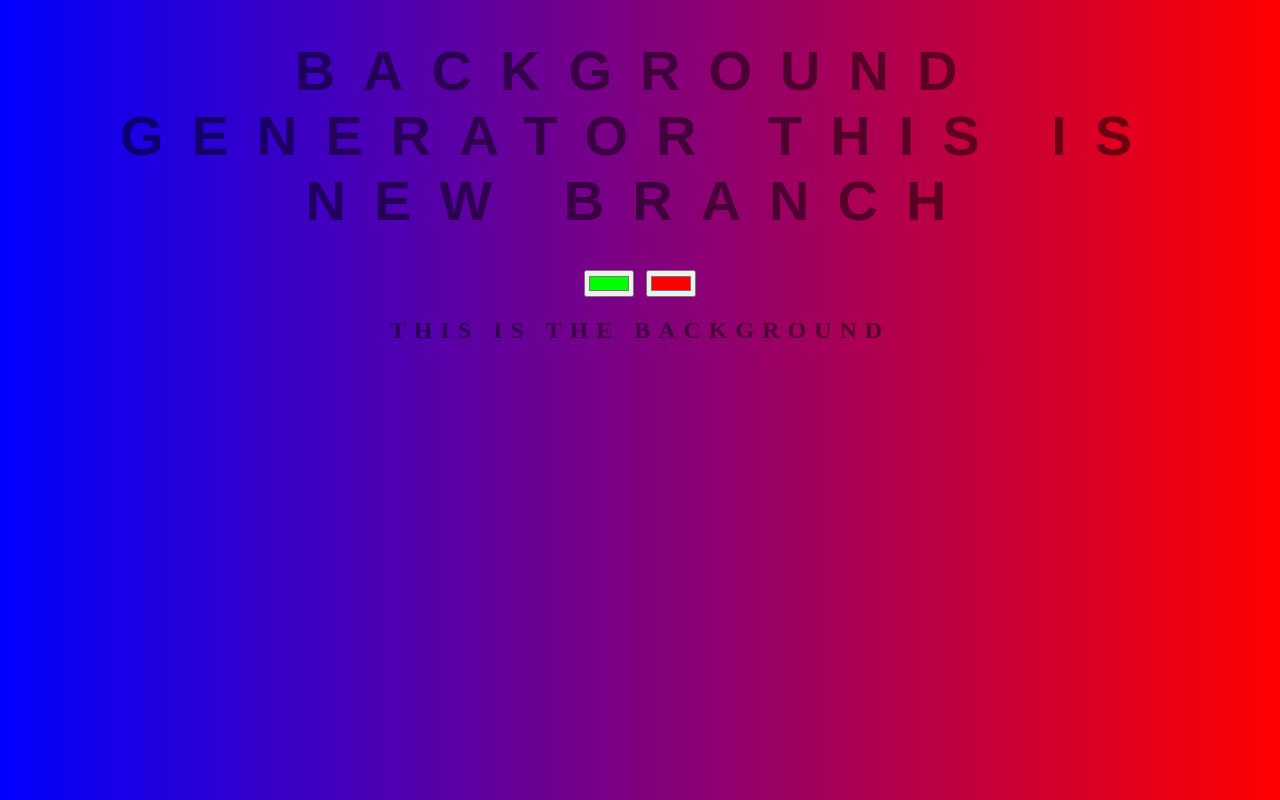
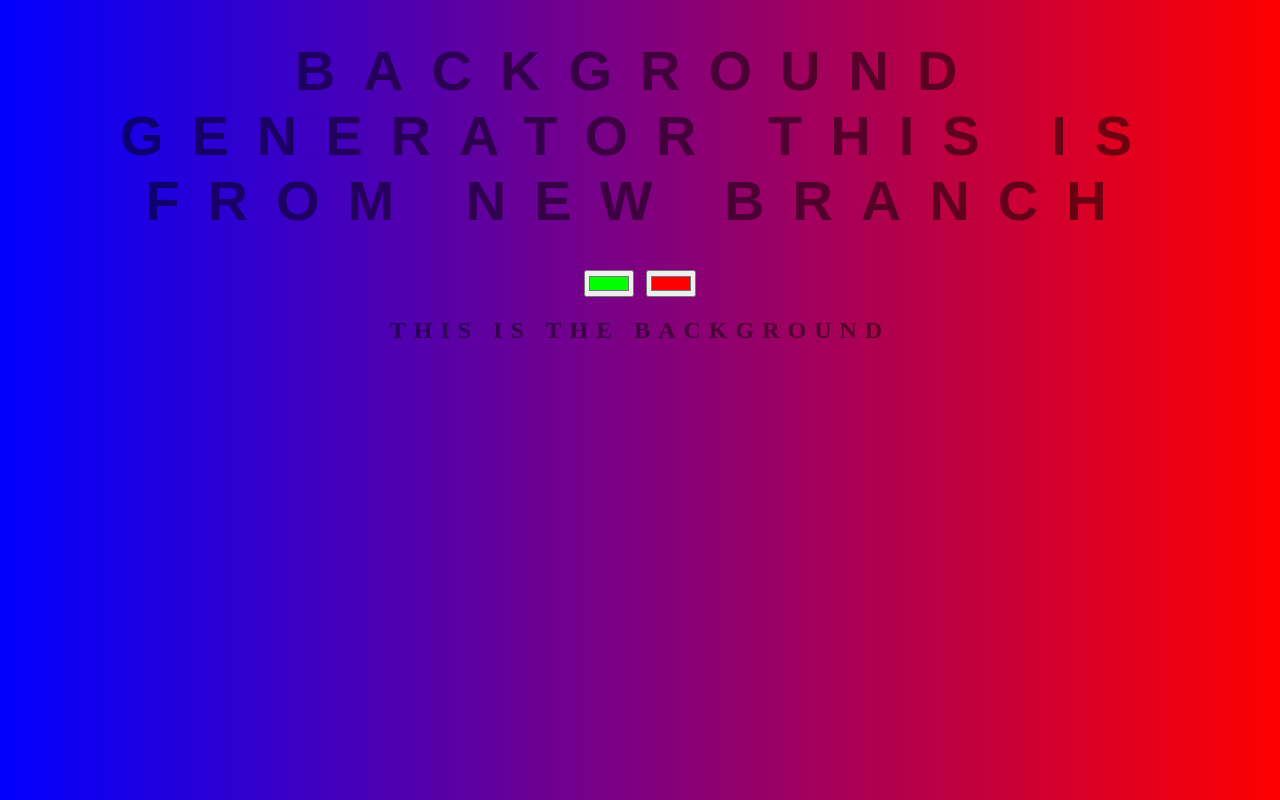
Before and after one commit to Naja17/background-generator, a plain HTML site: page index.html in a window 1280 px wide. Drawn offline with Linux system fonts and the light colour scheme.

Commit message:
this is from new branch

```diff
--- a/index.html
+++ b/index.html
@@ -5,7 +5,7 @@
 	<link rel="stylesheet" type="text/css" href="style.css">
 </head>
 <body id="gradient">
-	<h1>Background Generator This is new branch</h1>
+	<h1>Background Generator This is from new branch</h1>
 	<input class="color1" type="color" name="color1" value="#00ff00">
 	<input class="color2" type="color" name="color2" value="#ff0000">
 	<h2>This is the background</h2>
```
